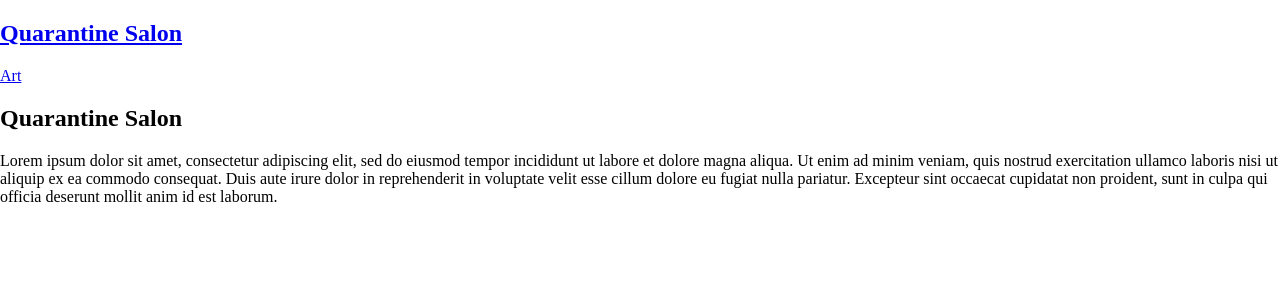
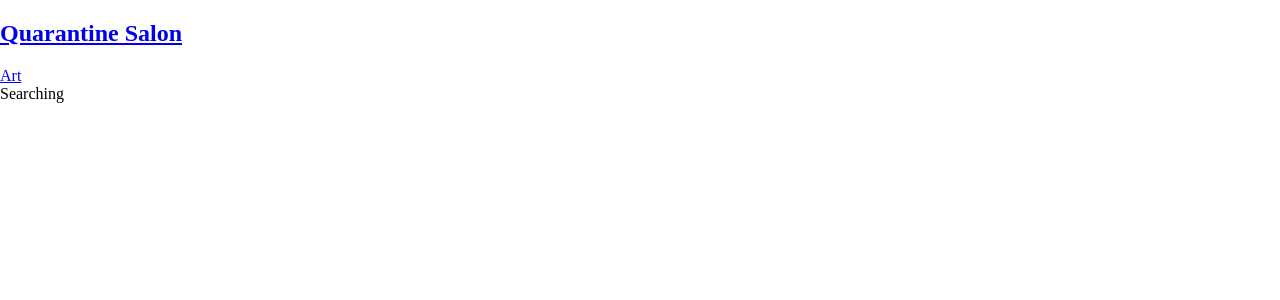
Before and after one commit to NickHimmel/quarantine-salon, a React (Create React App) app: page /search in a window 1280 px wide. Shown: the top 300 px of the page. Built offline with nearby package versions, Linux system fonts and the light colour scheme.

Commit message:
Add search page and route

```diff
--- a/src/components/Art.js
+++ b/src/components/Art.js
@@ -1,11 +1,14 @@
 import React, { useState } from "react";
+import { useHistory } from "react-router-dom";
 
 const SearchBar = () => {
+    let history = useHistory();
     const [search, setSearch] = useState("");
 
     const handleSubmit = (e) => {
         e.preventDefault();
         alert(`Searching for ${search}`);
+        history.push("/search");
     }
 
     return (
@@ -26,9 +29,9 @@ const SearchBar = () => {
 
 function Art() {
     return (
-        <nav>
+        <div>
             <SearchBar />
-        </nav>
+        </div>
     );
   }
 
--- /dev/null
+++ b/src/components/Search.js
@@ -0,0 +1,9 @@
+function Art() {
+    return (
+        <div>
+            Searching
+        </div>
+    );
+  }
+
+  export default Art;
--- a/src/index.js
+++ b/src/index.js
@@ -3,12 +3,13 @@ import ReactDOM from 'react-dom';
 import './index.css';
 import App from './App';
 import {
-  HashRouter as Router,
+  BrowserRouter as Router,
   Switch,
   Route
 } from "react-router-dom";
 import NavBar from './components/NavBar';
 import Art from './components/Art';
+import Search from './components/Search';
 import reportWebVitals from './reportWebVitals';
 
 ReactDOM.render(
@@ -23,6 +24,9 @@ ReactDOM.render(
           <Route path="/art">
             <Art />
           </Route>
+          <Route path="/search">
+            <Search />
+          </Route>
         </Switch>
       </div>
     </Router>
```
Also changed, not shown: 1 other file (tests, documents, lock files or other folders).
